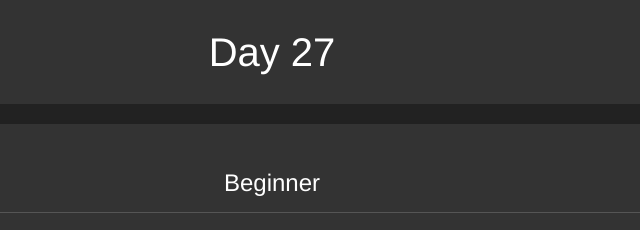
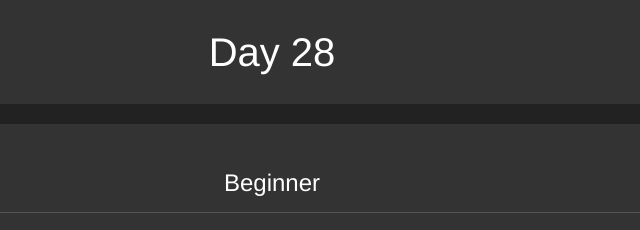
Before and after one commit to nobodie0raj/DSA-Challenge-Creator-s-Community, a plain HTML site: page challenges28.html in a window 1280 px wide. Shown: the top 230 px of the page, 368-1008 px from the left. Drawn offline with Linux system fonts and the light colour scheme.

Commit message:
Update challenges28.html

```diff
--- a/challenges28.html
+++ b/challenges28.html
@@ -16,7 +16,7 @@
 </head>
 <body>
     <header>
-        <h1>Day 27</h1>
+        <h1>Day 28</h1>
         <!--  <nav>
             <ul>
                 <li><a href="index.html">Home</a></li>
```
